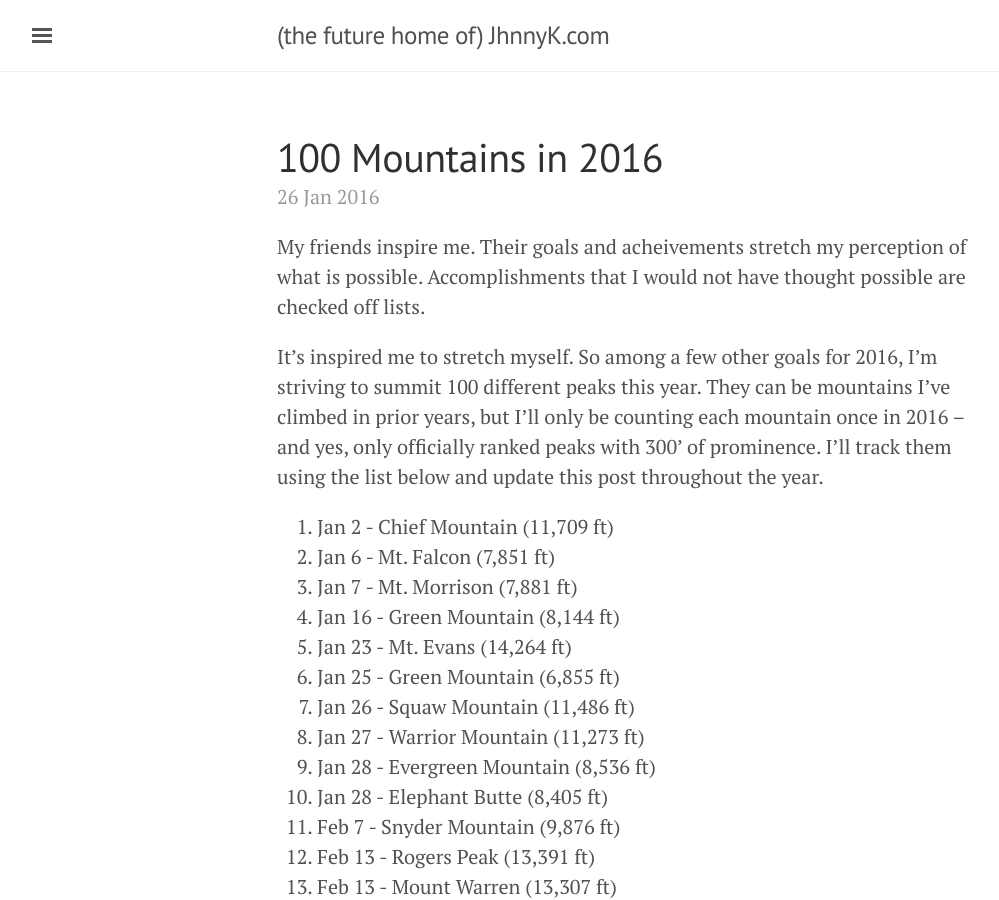
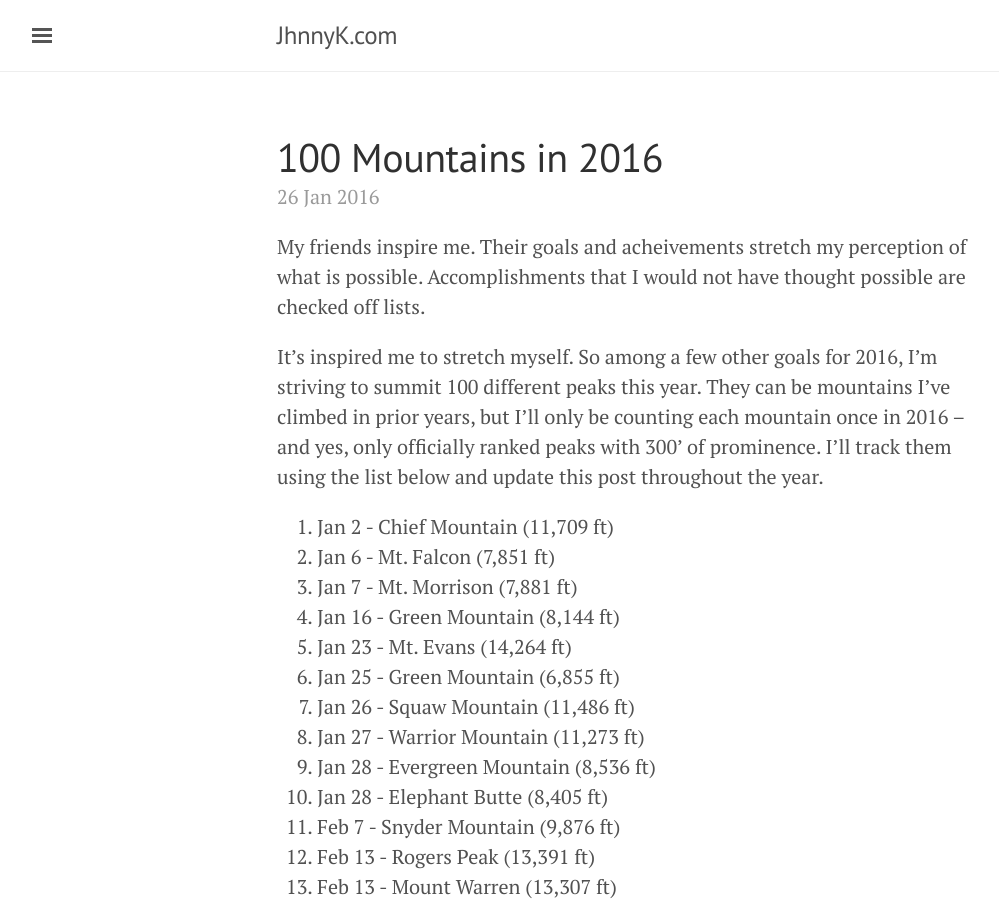
Before and after one commit to jhnnyk/jhnnyk.github.io, a Jekyll site: the page built from index.html, in a window 1280 px wide and 900 px high. Shown: the whole window, without its empty margins (3-1002 px from the left). Built offline with Jekyll 4.4.1, drawn with Linux system fonts in a browser that asks for light colours; the list of posts is cut into pages by our own code.

Commit message:
cleaning up the title and sidebar for going live

```diff
--- a/_config.yml
+++ b/_config.yml
@@ -6,12 +6,10 @@
 # 'jekyll serve'. If you change this file, please restart the server process.
 
 # Site settings
-title: (the future home of) JhnnyK.com
+title: JhnnyK.com
 email: jhnnyk@gmail.com
 description: > # this means to ignore newlines until "baseurl:"
-  Write an awesome description for your new site here. You can edit this
-  line in _config.yml. It will appear in your document head meta (for
-  Google search results) and in your feed.xml site description.
+  Family man, developer, mountain ultra trail runner - John Knotts
 baseurl: "" # the subpath of your site, e.g. /blog
 url: http://jhnnyk.github.io # the base hostname & protocol for your site
 twitter_username: jhnnyk
--- a/_includes/sidebar.html
+++ b/_includes/sidebar.html
@@ -24,10 +24,6 @@
         {% endif %}
       {% endif %}
     {% endfor %}
-
-    <a class="sidebar-nav-item" href="{{ site.github.repo }}/archive/v{{ site.version }}.zip">Download</a>
-    <a class="sidebar-nav-item" href="{{ site.github.repo }}">GitHub project</a>
-    <span class="sidebar-nav-item">Currently v{{ site.version }}</span>
   </nav>
 
   <div class="sidebar-item">
```
